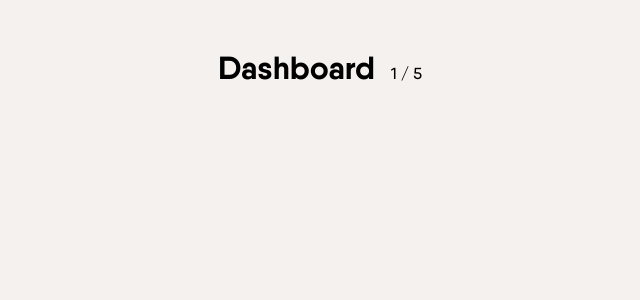
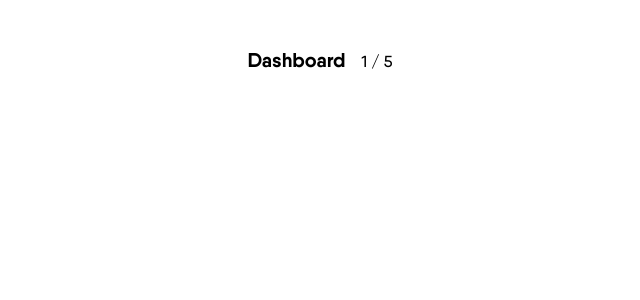
Before and after one commit to benjamincloquet/phantom, a Next.js app: page / in a window 1280 px wide. Shown: the top 300 px of the page, without its empty margins (320-960 px from the left). Built offline with nearby package versions, Linux system fonts and the light colour scheme.

Commit message:
feat: add phantom colors

```diff
--- a/tailwind.config.ts
+++ b/tailwind.config.ts
@@ -16,16 +16,24 @@ const config: Config = {
     "./app/**/*.{js,ts,jsx,tsx,mdx}",
   ],
   theme: {
-    spacing: createSpacingConfig(20),
+    spacing: {
+      "0.5": "4px",
+      ...createSpacingConfig(64),
+    },
     extend: {
       colors: {
-        primary: "#f5f1ef",
+        "phantom-bg-primary": "#f5f1ef",
+        "phantom-bg-secondary": "#ffffff",
+        "phantom-text-primary": "#000000",
+        "phantom-text-secondary": "#73706e",
+        "phantom-accent": "#5273e8",
       },
       fontFamily: {
         sans: "var(--font-qanelas)",
       },
       fontSize: {
-        xl: ["32px", "40px"],
+        "2xl": ["32px", "40px"],
+        xl: ["20px", "24px"],
       },
     },
   },
```
